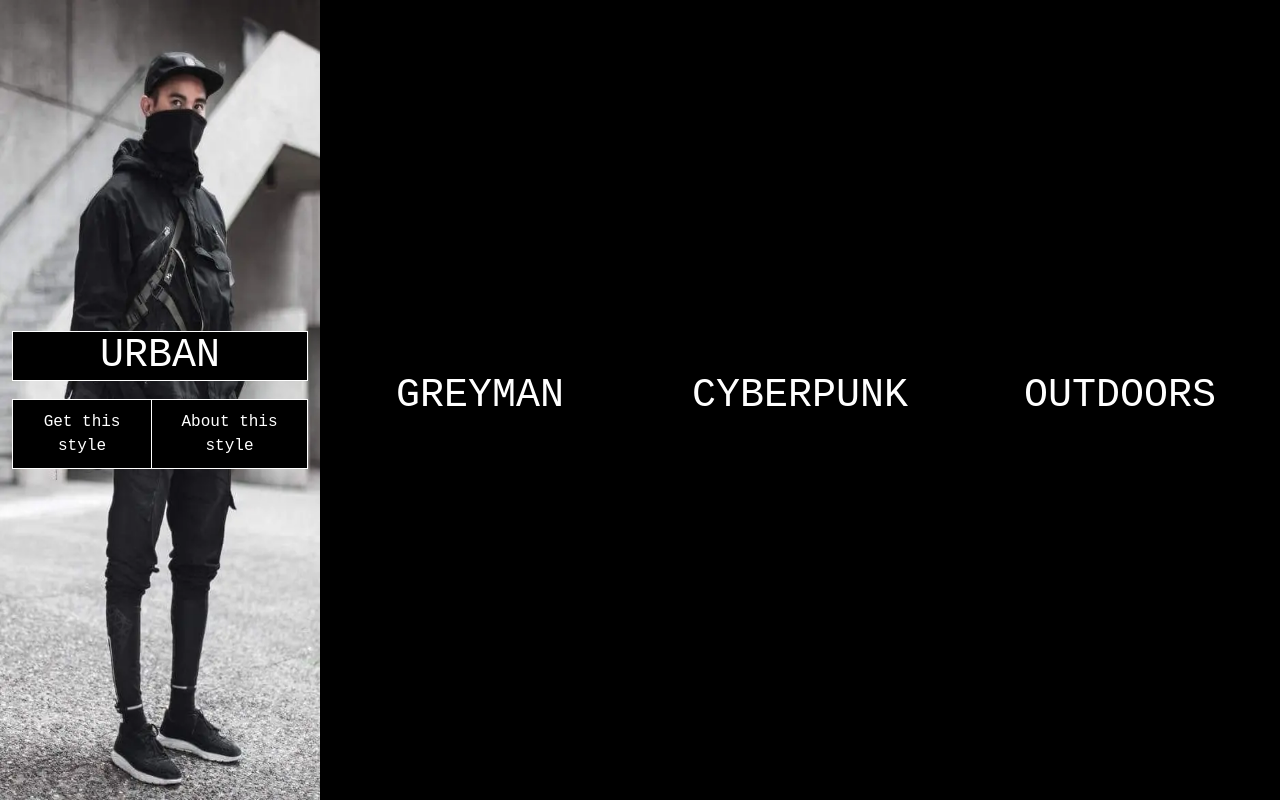
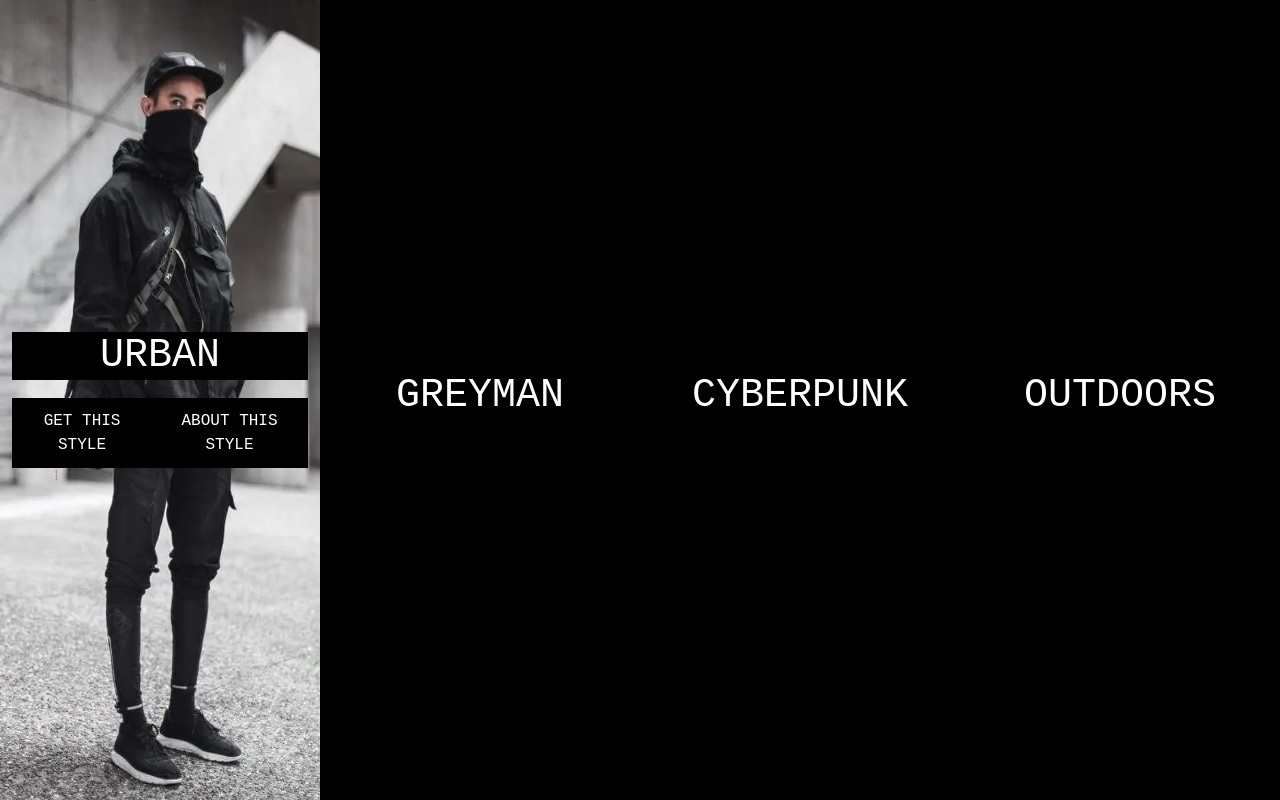
Before and after one commit to camhickey/techwear-generator-frontend, a React (Create React App) app: page / in a window 1280 px wide. Built offline with nearby package versions, Linux system fonts and the light colour scheme.

Commit message:
removed redundant CSS, removed empty API calls

```diff
--- /dev/null
+++ b/src/App.css
@@ -0,0 +1,15 @@
+.btn {
+    color: #FFFFFF;
+    background-color: #000000;
+    border-radius: 0px;
+}
+
+.btn:hover {
+    color: #000000;
+    background-color: #FFFFFF;
+    border: 1px #000000 solid;
+}
+
+.btn:focus {
+    box-shadow: none;
+}
--- a/src/App.js
+++ b/src/App.js
@@ -9,6 +9,8 @@ import Cyberpunk from "./components/styles/Cyberpunk";
 import Outdoors from "./components/styles/Outdoors";
 import About from "./components/about/About";
 import Contact from "./components/contact/Contact";
+
+import "./App.css";
 
 function App() {
   return (
--- a/src/components/about/About.css
+++ b/src/components/about/About.css
@@ -11,15 +11,7 @@
 }
 
 .about .btn {
-    border-radius: 0px;
-    color: #FFFFFF;
     border: 1px solid #FFFFFF;
-    padding: 10px;
-}
-
-.about .btn:hover {
-    color: #000000;
-    background-color: #FFFFFF;
 }
 
 .jumbotron h1{
--- a/src/components/card/RenderCards.css
+++ b/src/components/card/RenderCards.css
@@ -1,19 +1,3 @@
-.get-outfit .btn {
-  color: #FFFFFF;
-  background-color: #000000;
-  border-radius: 0px;
-}
-
-.get-outfit .btn:hover {
-    color: #000000;
-    background-color: #FFFFFF;
-    border: 1px #000000 solid;
-  }
-
-.btn:focus {
-  box-shadow: none;
-}
-
 .get-outfit .modal-header {
   justify-content: center;
   background-color: #000000;
--- a/src/components/card/RenderCards.js
+++ b/src/components/card/RenderCards.js
@@ -28,14 +28,14 @@ export default function RenderCards(props) {
                             </div>
                             <div className="modal-body">
                                 <div className="card-group" key={outfitKey}>
-                                <DisplayTechwear color={props.headwearColor} techwearStyle={props.techwearStyle} article="headwear"/>
-                                <DisplayTechwear color={props.topColor} techwearStyle={props.techwearStyle} article="top"/>
-                                <DisplayTechwear color={props.pantsColor} techwearStyle={props.techwearStyle} article="pants"/>
-                                <DisplayTechwear color={props.shoesColor} techwearStyle={props.techwearStyle} article="shoes"/>
+                                {props.headwearColor!=='' ? <DisplayTechwear color={props.headwearColor} techwearStyle={props.techwearStyle} article="headwear"/> : null}
+                                {props.topColor!=='' ? <DisplayTechwear color={props.topColor} techwearStyle={props.techwearStyle} article="top"/> : null}
+                                {props.pantsColor!=='' ? <DisplayTechwear color={props.pantsColor} techwearStyle={props.techwearStyle} article="pants"/> : null}
+                                {props.shoesColor!=='' ? <DisplayTechwear color={props.shoesColor} techwearStyle={props.techwearStyle} article="shoes"/> : null}
                                 </div>
                             </div>
-                            <div className="modal-footer justify-content-center">
-                            <button type="button" className="btn" onClick={() => setOutfitKey(key => key + 1)}>NEW OUTFIT</button>
+                            <div className="modal-footer">
+                            <button type="button" className="btn new-outfit-btn" onClick={() => setOutfitKey(key => key + 1)}>NEW OUTFIT</button>
                             <button type="button" className="btn" data-bs-dismiss="modal">CLOSE</button>
                             </div>
                         </div>
--- a/src/components/contact/Contact.css
+++ b/src/components/contact/Contact.css
@@ -1,10 +1,8 @@
 .socials img {
   margin-right: 5px;
   margin-top: 5px;
-}
-
-.socials .form-label {
-  margin-top: 10px;
+  width: 50px;
+  height: 50px;
 }
 
 .socials img:hover {
@@ -12,6 +10,10 @@
   background-color: #FFFFFF;
   transition-duration: 0.2s;
   filter: invert(1);
+}
+
+.socials .form-label {
+  margin-top: 10px;
 }
 
 .form-control:focus {
@@ -23,18 +25,6 @@
   padding-top: 10px;
 }
 
-.btn {
-  color: #FFFFFF;
-  background-color: #000000;
-  border-radius: 0px;
-}
-
-.btn:hover {
-  color: #000000;
-  background-color: #FFFFFF;
-  border: 1px #000000 solid;
-}
-
 .subject {
   padding-top: 5vh;
 }
--- a/src/components/contact/Contact.js
+++ b/src/components/contact/Contact.js
@@ -22,17 +22,17 @@ export default function Contact() {
         <textarea name="body" className="form-control" rows="10"></textarea>
 
             <div className="btn-group" role="group">
-            <input className="btn send-btn" type="submit" value="SEND" />
+            <input className="btn" type="submit" value="SEND" />
             </div>
 
             <div className="socials">
             <label className="form-label">My other socials</label>
             <br></br>
             <a href="https://github.com/camhickey" target="_blank">
-            <img src={GithubIcon} width="50" height="50"/>
+            <img src={GithubIcon}/>
             </a>
             <a href="https://www.linkedin.com/in/cameron-hickey/" target="_blank">
-            <img src={LinkedinIcon} width="50" height="50"/>
+            <img src={LinkedinIcon}/>
             </a>
             </div>
 
--- a/src/components/header/Header.css
+++ b/src/components/header/Header.css
@@ -2,10 +2,6 @@
     background-color: #000000;
     color: #FFFFFF;
     font-family: monospace;
-}
-
-.navigation .nav-link {
-    color: #FFFFFF;
 }
 
 .navigation .dropdown-menu {
@@ -16,17 +12,7 @@
     color: #FFFFFF;
 }
 
-.dropdown-item:hover {
+.navigation .dropdown-item:hover {
     color: #000000;
     background-color: #FFFFFF;
 }
-
-.navigation .btn {
-    background-color: #000000;
-    color: #FFFFFF;
-}
-
-.navigation .btn:focus, .btn:active {
-    box-shadow:none !important;
-    outline: 0px !important;
-}
--- a/src/components/home/Home.css
+++ b/src/components/home/Home.css
@@ -3,26 +3,6 @@
 }
 
 .group .btn {
-    border-radius: 0;
-}
-
-.group .btn:focus, .btn:active {
-    box-shadow:none !important;
-    outline: 0px !important;
-}
-
-.group a:hover {
-    text-decoration: none;
-    color: #000000;
-    background-color: #FFFFFF;
-    padding: 10px;
-}
-
-.group a {
-    text-decoration: none;
-    color: #FFFFFF;
-    background-color: #000000;
-    border: 1px solid #FFFFFF;
     padding: 10px;
 }
 
@@ -48,7 +28,6 @@
 
 .urban:hover h1, .greyman:hover h1, .outdoors:hover h1, .cyberpunk:hover h1 {
     background-color: #000000;
-    border: 1px solid #FFFFFF;
 }
 
 .urban, .greyman, .cyberpunk, .outdoors {
--- a/src/components/home/Home.js
+++ b/src/components/home/Home.js
@@ -9,8 +9,8 @@ function ButtonGroup(props) {
       <h1>{props.techwearStyle}</h1>
       <div className="group">
         <div class="btn-group" role="group" aria-label="Basic example">
-        <a class="btn" href={props.link} role="button">Get this style</a>
-        <a class="btn" href={props.about} role="button">About this style</a>
+        <a class="btn" href={props.link} role="button">GET THIS STYLE</a>
+        <a class="btn" href={props.about} role="button">ABOUT THIS STYLE</a>
         </div>
       </div>
       </center>
```
